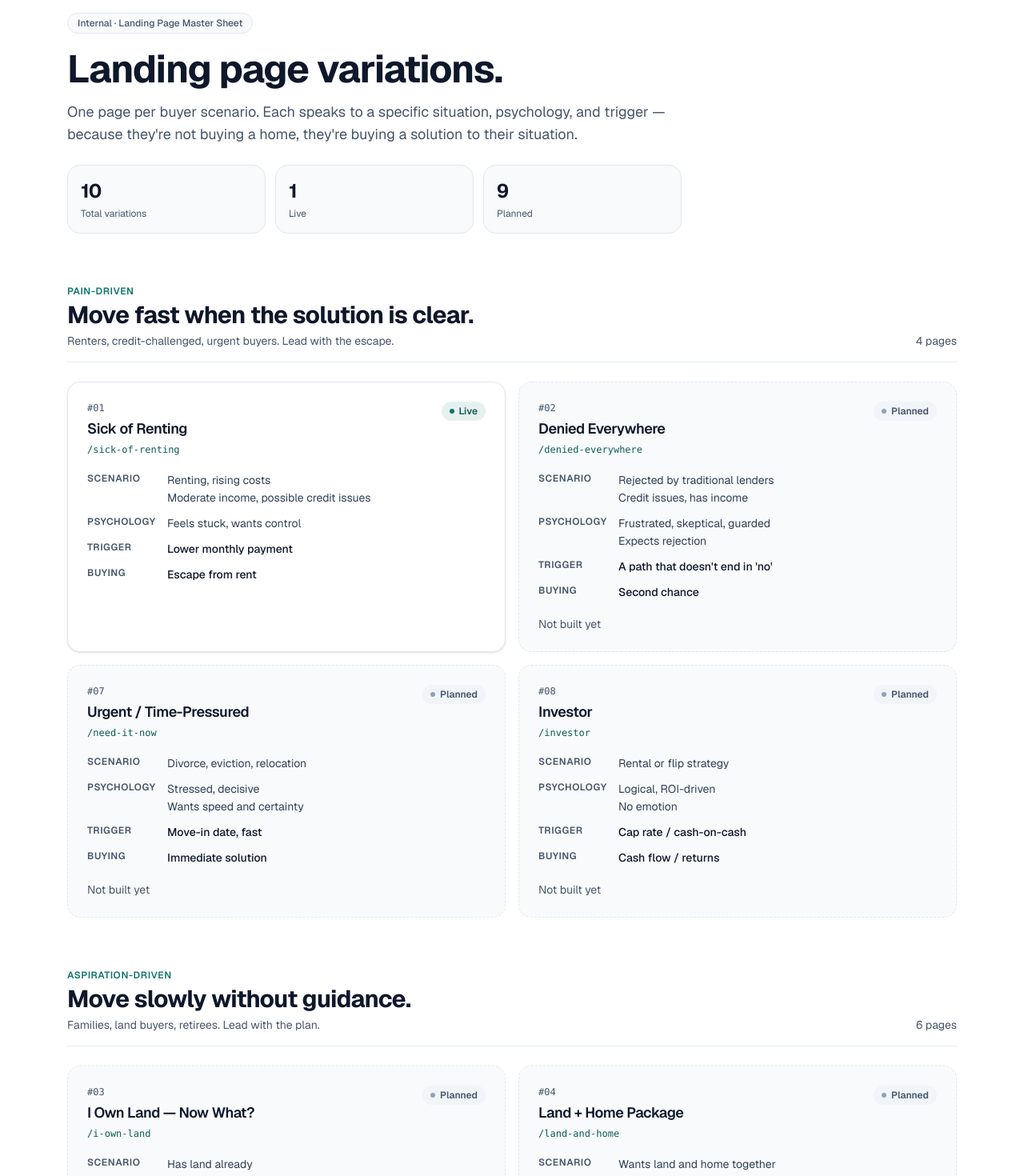
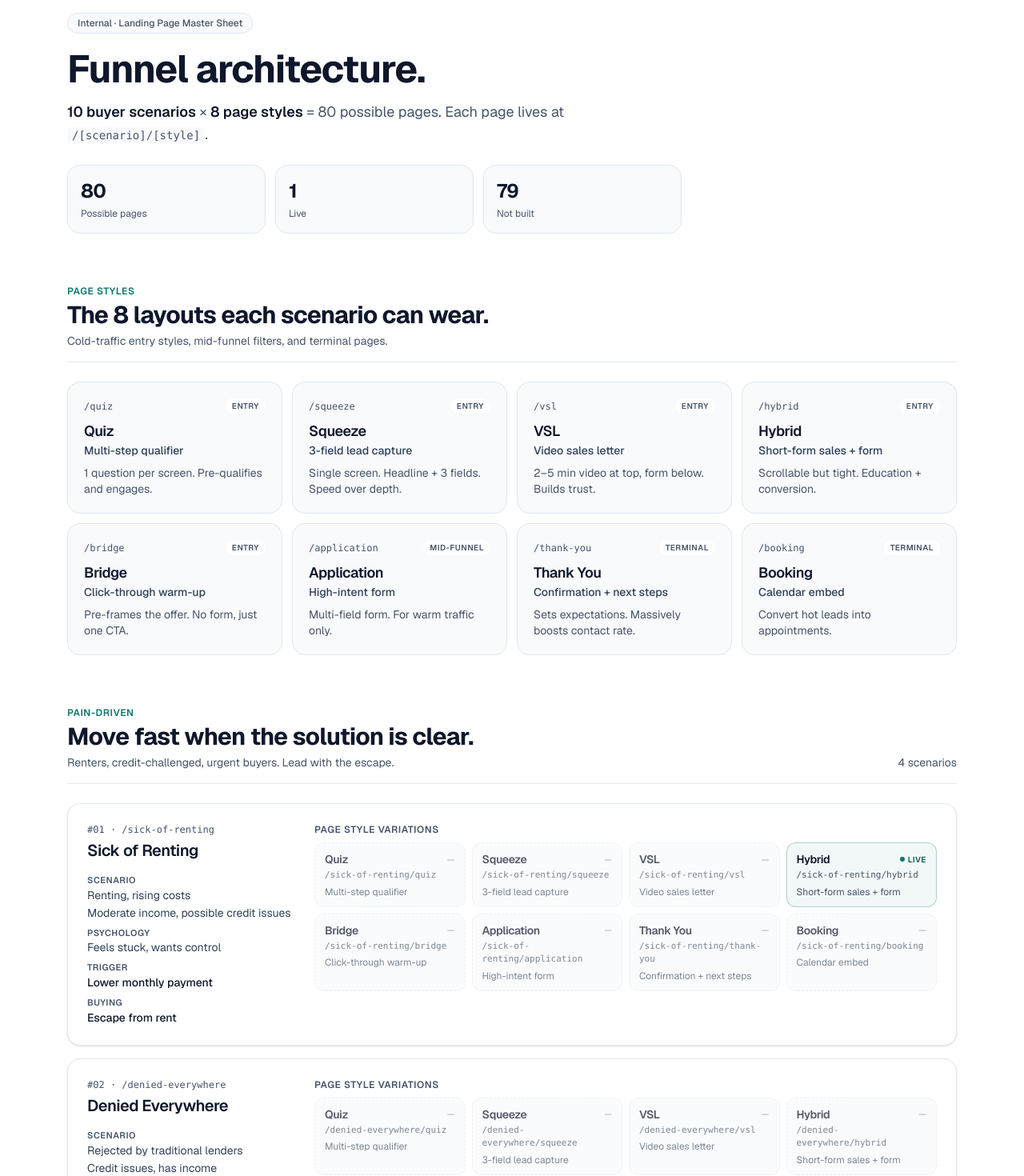
Before and after one commit to benjamin1160/ben, a Next.js app: page / in a window 1280 px wide. Shown: the part 80-1550 px from the top of the page at 80% size. Built offline with nearby package versions, Linux system fonts and the light colour scheme.

Commit message:
Architect master sheet as scenario x style matrix; nest hybrid under sick-of-renting

```diff
--- a/app/page.tsx
+++ b/app/page.tsx
@@ -1,4 +1,12 @@
 import Link from "next/link";
+
+type PageStyle = {
+  slug: string;
+  name: string;
+  short: string;
+  purpose: string;
+  group: "entry" | "midfunnel" | "terminal";
+};
 
 type Variation = {
   slug: string;
@@ -9,12 +17,71 @@ type Variation = {
   trigger: string;
   buying: string;
   state: "pain" | "aspiration";
-  status: "live" | "planned";
+  liveStyles: string[];
 };
+
+const pageStyles: PageStyle[] = [
+  {
+    slug: "quiz",
+    name: "Quiz",
+    short: "Multi-step qualifier",
+    purpose: "1 question per screen. Pre-qualifies and engages.",
+    group: "entry",
+  },
+  {
+    slug: "squeeze",
+    name: "Squeeze",
+    short: "3-field lead capture",
+    purpose: "Single screen. Headline + 3 fields. Speed over depth.",
+    group: "entry",
+  },
+  {
+    slug: "vsl",
+    name: "VSL",
+    short: "Video sales letter",
+    purpose: "2–5 min video at top, form below. Builds trust.",
+    group: "entry",
+  },
+  {
+    slug: "hybrid",
+    name: "Hybrid",
+    short: "Short-form sales + form",
+    purpose: "Scrollable but tight. Education + conversion.",
+    group: "entry",
+  },
+  {
+    slug: "bridge",
+    name: "Bridge",
+    short: "Click-through warm-up",
+    purpose: "Pre-frames the offer. No form, just one CTA.",
+    group: "entry",
+  },
+  {
+    slug: "application",
+    name: "Application",
+    short: "High-intent form",
+    purpose: "Multi-field form. For warm traffic only.",
+    group: "midfunnel",
+  },
+  {
+    slug: "thank-you",
+    name: "Thank You",
+    short: "Confirmation + next steps",
+    purpose: "Sets expectations. Massively boosts contact rate.",
+    group: "terminal",
+  },
+  {
+    slug: "booking",
+    name: "Booking",
+    short: "Calendar embed",
+    purpose: "Convert hot leads into appointments.",
+    group: "terminal",
+  },
+];
 
 const variations: Variation[] = [
   {
-    slug: "/sick-of-renting",
+    slug: "sick-of-renting",
     number: 1,
     name: "Sick of Renting",
     scenario: ["Renting, rising costs", "Moderate income, possible credit issues"],
@@ -22,10 +89,10 @@ const variations: Variation[] = [
     trigger: "Lower monthly payment",
     buying: "Escape from rent",
     state: "pain",
-    status: "live",
+    liveStyles: ["hybrid"],
   },
   {
-    slug: "/denied-everywhere",
+    slug: "denied-everywhere",
     number: 2,
     name: "Denied Everywhere",
     scenario: ["Rejected by traditional lenders", "Credit issues, has income"],
@@ -33,10 +100,10 @@ const variations: Variation[] = [
     trigger: "A path that doesn't end in 'no'",
     buying: "Second chance",
     state: "pain",
-    status: "planned",
+    liveStyles: [],
   },
   {
-    slug: "/i-own-land",
+    slug: "i-own-land",
     number: 3,
     name: "I Own Land — Now What?",
     scenario: ["Has land already", "Doesn't understand next steps"],
@@ -44,10 +111,10 @@ const variations: Variation[] = [
     trigger: "A clear next move",
     buying: "Clarity + execution",
     state: "aspiration",
-    status: "planned",
+    liveStyles: [],
   },
   {
-    slug: "/land-and-home",
+    slug: "land-and-home",
     number: 4,
     name: "Land + Home Package",
     scenario: ["Wants land and home together", "Early research phase"],
@@ -55,10 +122,10 @@ const variations: Variation[] = [
     trigger: "Step-by-step plan",
     buying: "Clear step-by-step plan",
     state: "aspiration",
-    status: "planned",
+    liveStyles: [],
   },
   {
-    slug: "/family-home",
+    slug: "family-home",
     number: 5,
     name: "Working-Class Family",
     scenario: ["Crowded living situation", "Kids involved"],
@@ -66,10 +133,10 @@ const variations: Variation[] = [
     trigger: "A better life for the kids",
     buying: "Better life for family",
     state: "aspiration",
-    status: "planned",
+    liveStyles: [],
   },
   {
-    slug: "/retiree-downsize",
+    slug: "retiree-downsize",
     number: 6,
     name: "Retiree / Downsizer",
     scenario: ["Selling home or fixed income", "Wants simpler living"],
@@ -77,10 +144,10 @@ const variations: Variation[] = [
     trigger: "Simplicity, no surprises",
     buying: "Simplicity + security",
     state: "aspiration",
-    status: "planned",
+    liveStyles: [],
   },
   {
-    slug: "/need-it-now",
+    slug: "need-it-now",
     number: 7,
     name: "Urgent / Time-Pressured",
     scenario: ["Divorce, eviction, relocation"],
@@ -88,10 +155,10 @@ const variations: Variation[] = [
     trigger: "Move-in date, fast",
     buying: "Immediate solution",
     state: "pain",
-    status: "planned",
+    liveStyles: [],
   },
   {
-    slug: "/investor",
+    slug: "investor",
     number: 8,
     name: "Investor",
     scenario: ["Rental or flip strategy"],
@@ -99,10 +166,10 @@ const variations: Variation[] = [
     trigger: "Cap rate / cash-on-cash",
     buying: "Cash flow / returns",
     state: "pain",
-    status: "planned",
+    liveStyles: [],
   },
   {
-    slug: "/skeptical-buyer",
+    slug: "skeptical-buyer",
     number: 9,
     name: "Skeptical Buyer",
     scenario: ["Burned before or distrustful"],
@@ -110,10 +177,10 @@ const variations: Variation[] = [
     trigger: "Receipts, references, no fluff",
     buying: "Trust",
     state: "aspiration",
-    status: "planned",
+    liveStyles: [],
   },
   {
-    slug: "/first-generation",
+    slug: "first-generation",
     number: 10,
     name: "Immigrant / First-Gen",
     scenario: ["First-time U.S. property buyer"],
@@ -121,11 +188,16 @@ const variations: Variation[] = [
     trigger: "The dream, made concrete",
     buying: "Ownership / American dream",
     state: "aspiration",
-    status: "planned",
+    liveStyles: [],
   },
 ];
 
 export default function Variations() {
+  const totalCombos = variations.length * pageStyles.length;
+  const liveCombos = variations.reduce(
+    (acc, v) => acc + v.liveStyles.length,
+    0,
+  );
   const pain = variations.filter((v) => v.state === "pain");
   const aspiration = variations.filter((v) => v.state === "aspiration");
 
@@ -137,49 +209,81 @@ export default function Variations() {
             Internal · Landing Page Master Sheet
           </span>
           <h1 className="mt-5 text-4xl font-bold tracking-tight sm:text-5xl">
-            Landing page variations.
+            Funnel architecture.
           </h1>
           <p className="mt-4 text-lg text-muted">
-            One page per buyer scenario. Each speaks to a specific situation,
-            psychology, and trigger — because they&apos;re not buying a home,
-            they&apos;re buying a solution to their situation.
+            <span className="font-semibold text-slate-900">
+              {variations.length} buyer scenarios
+            </span>{" "}
+            ×{" "}
+            <span className="font-semibold text-slate-900">
+              {pageStyles.length} page styles
+            </span>{" "}
+            = {totalCombos} possible pages. Each page lives at{" "}
+            <code className="rounded bg-surface px-1.5 py-0.5 font-mono text-sm">
+              /[scenario]/[style]
+            </code>
+            .
           </p>
           <div className="mt-6 grid gap-3 text-sm sm:grid-cols-3">
-            <Stat value={String(variations.length)} label="Total variations" />
+            <Stat value={String(totalCombos)} label="Possible pages" />
+            <Stat value={String(liveCombos)} label="Live" />
             <Stat
-              value={String(variations.filter((v) => v.status === "live").length)}
-              label="Live"
-            />
-            <Stat
-              value={String(
-                variations.filter((v) => v.status === "planned").length,
-              )}
-              label="Planned"
+              value={String(totalCombos - liveCombos)}
+              label="Not built"
             />
           </div>
         </header>
 
-        <Section
+        {/* PAGE STYLES REFERENCE */}
+        <section className="mt-16">
+          <div className="border-b border-border pb-4">
+            <p className="text-xs font-semibold uppercase tracking-wider text-brand">
+              Page styles
+            </p>
+            <h2 className="mt-1 text-2xl font-bold tracking-tight sm:text-3xl">
+              The {pageStyles.length} layouts each scenario can wear.
+            </h2>
+            <p className="mt-1 text-sm text-muted">
+              Cold-traffic entry styles, mid-funnel filters, and terminal
+              pages.
+            </p>
+          </div>
+
+          <div className="mt-6 grid gap-3 sm:grid-cols-2 lg:grid-cols-4">
+            {pageStyles.map((s) => (
+              <StyleCard key={s.slug} s={s} />
+            ))}
+          </div>
+        </section>
+
+        {/* MATRIX */}
+        <BuyerSection
           eyebrow="Pain-driven"
           title="Move fast when the solution is clear."
           subtitle="Renters, credit-challenged, urgent buyers. Lead with the escape."
           variations={pain}
         />
 
-        <Section
+        <BuyerSection
           eyebrow="Aspiration-driven"
           title="Move slowly without guidance."
           subtitle="Families, land buyers, retirees. Lead with the plan."
           variations={aspiration}
         />
 
+        {/* CORE TRUTH */}
         <div className="mt-20 rounded-3xl border border-border bg-slate-900 p-8 text-white sm:p-12">
           <p className="text-xs font-semibold uppercase tracking-wider text-brand">
-            Core truth
+            Core principle
           </p>
           <p className="mt-3 text-2xl font-semibold tracking-tight sm:text-3xl">
-            They are not buying a home. They are buying a solution to their
-            situation.
+            Cold traffic doesn&apos;t want to buy a home. They want to see if
+            it&apos;s possible, understand the process, and feel like they
+            won&apos;t get screwed.
+          </p>
+          <p className="mt-4 text-base text-slate-300">
+            Every page above is a different door into that same answer.
           </p>
         </div>
       </main>
@@ -187,7 +291,29 @@ export default function Variations() {
   );
 }
 
-function Section({
+function StyleCard({ s }: { s: PageStyle }) {
+  const groupLabel =
+    s.group === "entry"
+      ? "Entry"
+      : s.group === "midfunnel"
+        ? "Mid-funnel"
+        : "Terminal";
+  return (
+    <div className="flex flex-col rounded-2xl border border-border bg-surface p-5">
+      <div className="flex items-center justify-between">
+        <span className="font-mono text-xs text-muted">/{s.slug}</span>
+        <span className="rounded-full bg-white px-2 py-0.5 text-[10px] font-semibold uppercase tracking-wider text-muted">
+          {groupLabel}
+        </span>
+      </div>
+      <h3 className="mt-2 text-lg font-semibold tracking-tight">{s.name}</h3>
+      <p className="text-sm font-medium text-slate-700">{s.short}</p>
+      <p className="mt-2 text-sm text-muted">{s.purpose}</p>
+    </div>
+  );
+}
+
+function BuyerSection({
   eyebrow,
   title,
   subtitle,
@@ -210,70 +336,94 @@ function Section({
           </h2>
           <p className="mt-1 text-sm text-muted">{subtitle}</p>
         </div>
-        <span className="text-sm text-muted">{variations.length} pages</span>
+        <span className="text-sm text-muted">{variations.length} scenarios</span>
       </div>
 
-      <div className="mt-6 grid gap-4 md:grid-cols-2">
+      <div className="mt-6 grid gap-4">
         {variations.map((v) => (
-          <Card key={v.slug} v={v} />
+          <BuyerCard key={v.slug} v={v} />
         ))}
       </div>
     </section>
   );
 }
 
-function Card({ v }: { v: Variation }) {
-  const isLive = v.status === "live";
+function BuyerCard({ v }: { v: Variation }) {
+  return (
+    <div className="rounded-2xl border border-border bg-white p-6 shadow-sm">
+      <div className="grid gap-6 md:grid-cols-[260px_1fr] md:items-start">
+        <div>
+          <p className="font-mono text-xs text-muted">
+            #{String(v.number).padStart(2, "0")} · /{v.slug}
+          </p>
+          <h3 className="mt-1 text-xl font-semibold tracking-tight">
+            {v.name}
+          </h3>
+          <dl className="mt-4 space-y-2 text-sm">
+            <Meta label="Scenario" items={v.scenario} />
+            <Meta label="Psychology" items={v.psychology} />
+            <MetaText label="Trigger" value={v.trigger} />
+            <MetaText label="Buying" value={v.buying} />
+          </dl>
+        </div>
 
+        <div>
+          <p className="text-xs font-semibold uppercase tracking-wider text-muted">
+            Page style variations
+          </p>
+          <div className="mt-2 grid gap-2 sm:grid-cols-2 lg:grid-cols-4">
+            {pageStyles.map((s) => (
+              <StyleChip
+                key={s.slug}
+                buyerSlug={v.slug}
+                style={s}
+                live={v.liveStyles.includes(s.slug)}
+              />
+            ))}
+          </div>
+        </div>
+      </div>
+    </div>
+  );
+}
+
+function StyleChip({
+  buyerSlug,
+  style,
+  live,
+}: {
+  buyerSlug: string;
+  style: PageStyle;
+  live: boolean;
+}) {
+  const href = `/${buyerSlug}/${style.slug}`;
   const inner = (
     <>
-      <div className="flex items-start justify-between gap-3">
-        <div>
-          <p className="text-xs font-mono text-muted">
-            #{String(v.number).padStart(2, "0")}
-          </p>
-          <h3 className="mt-1 text-lg font-semibold tracking-tight">{v.name}</h3>
-          <p className="mt-1 font-mono text-xs text-brand-strong">{v.slug}</p>
-        </div>
-        <StatusBadge status={v.status} />
+      <div className="flex items-center justify-between">
+        <span className="text-sm font-semibold tracking-tight">
+          {style.name}
+        </span>
+        {live ? (
+          <span className="inline-flex items-center gap-1 text-[10px] font-semibold uppercase tracking-wider text-brand-strong">
+            <span className="h-1.5 w-1.5 rounded-full bg-brand" />
+            Live
+          </span>
+        ) : (
+          <span className="text-[10px] font-semibold uppercase tracking-wider text-slate-400">
+            —
+          </span>
+        )}
       </div>
-
-      <dl className="mt-5 space-y-3 text-sm">
-        <Row label="Scenario" items={v.scenario} />
-        <Row label="Psychology" items={v.psychology} />
-        <RowText label="Trigger" value={v.trigger} />
-        <RowText label="Buying" value={v.buying} />
-      </dl>
-
-      {isLive && (
-        <span className="mt-5 inline-flex items-center gap-1 text-sm font-medium text-brand-strong opacity-0 transition group-hover:opacity-100">
-          View live page
-          <svg
-            viewBox="0 0 24 24"
-            fill="none"
-            stroke="currentColor"
-            strokeWidth="2"
-            strokeLinecap="round"
-            strokeLinejoin="round"
-            className="h-4 w-4"
-            aria-hidden="true"
-          >
-            <path d="M5 12h14" />
-            <path d="m13 5 7 7-7 7" />
-          </svg>
-        </span>
-      )}
-      {!isLive && (
-        <span className="mt-5 text-sm text-muted">Not built yet</span>
-      )}
+      <p className="mt-0.5 font-mono text-[11px] text-muted">{href}</p>
+      <p className="mt-1 text-xs text-muted">{style.short}</p>
     </>
   );
 
-  if (isLive) {
+  if (live) {
     return (
       <Link
-        href={v.slug}
-        className="group flex flex-col rounded-2xl border border-border bg-white p-6 shadow-sm transition hover:border-brand/50 hover:shadow-md"
+        href={href}
+        className="group flex flex-col rounded-xl border border-brand/30 bg-brand/5 px-3 py-2.5 transition hover:border-brand/60 hover:bg-brand/10"
       >
         {inner}
       </Link>
@@ -281,16 +431,16 @@ function Card({ v }: { v: Variation }) {
   }
 
   return (
-    <div className="flex flex-col rounded-2xl border border-dashed border-border bg-surface p-6">
+    <div className="flex flex-col rounded-xl border border-dashed border-border bg-surface px-3 py-2.5 opacity-70">
       {inner}
     </div>
   );
 }
 
-function Row({ label, items }: { label: string; items: string[] }) {
+function Meta({ label, items }: { label: string; items: string[] }) {
   return (
-    <div className="grid grid-cols-[88px_1fr] gap-3">
-      <dt className="text-xs font-semibold uppercase tracking-wider text-muted">
+    <div>
+      <dt className="text-[11px] font-semibold uppercase tracking-wider text-muted">
         {label}
       </dt>
       <dd className="text-slate-700">
@@ -304,10 +454,10 @@ function Row({ label, items }: { label: string; items: string[] }) {
   );
 }
 
-function RowText({ label, value }: { label: string; value: string }) {
+function MetaText({ label, value }: { label: string; value: string }) {
   return (
-    <div className="grid grid-cols-[88px_1fr] gap-3">
-      <dt className="text-xs font-semibold uppercase tracking-wider text-muted">
+    <div>
+      <dt className="text-[11px] font-semibold uppercase tracking-wider text-muted">
         {label}
       </dt>
       <dd className="font-medium text-slate-900">{value}</dd>
@@ -323,20 +473,3 @@ function Stat({ value, label }: { value: string; label: string }) {
     </div>
   );
 }
-
-function StatusBadge({ status }: { status: "live" | "planned" }) {
-  if (status === "live") {
-    return (
-      <span className="inline-flex items-center gap-1.5 rounded-full bg-brand/10 px-2.5 py-1 text-xs font-semibold text-brand-strong">
-        <span className="h-1.5 w-1.5 rounded-full bg-brand" />
-        Live
-      </span>
-    );
-  }
-  return (
-    <span className="inline-flex items-center gap-1.5 rounded-full bg-slate-100 px-2.5 py-1 text-xs font-semibold text-slate-600">
-      <span className="h-1.5 w-1.5 rounded-full bg-slate-400" />
-      Planned
-    </span>
-  );
-}
--- a/app/sick-of-renting/page.tsx
+++ b/app/sick-of-renting/hybrid/page.tsx
@@ -1,5 +1,5 @@
 import Link from "next/link";
-import QualifyForm from "../QualifyForm";
+import QualifyForm from "../../QualifyForm";
 
 export default function Home() {
   return (
```
